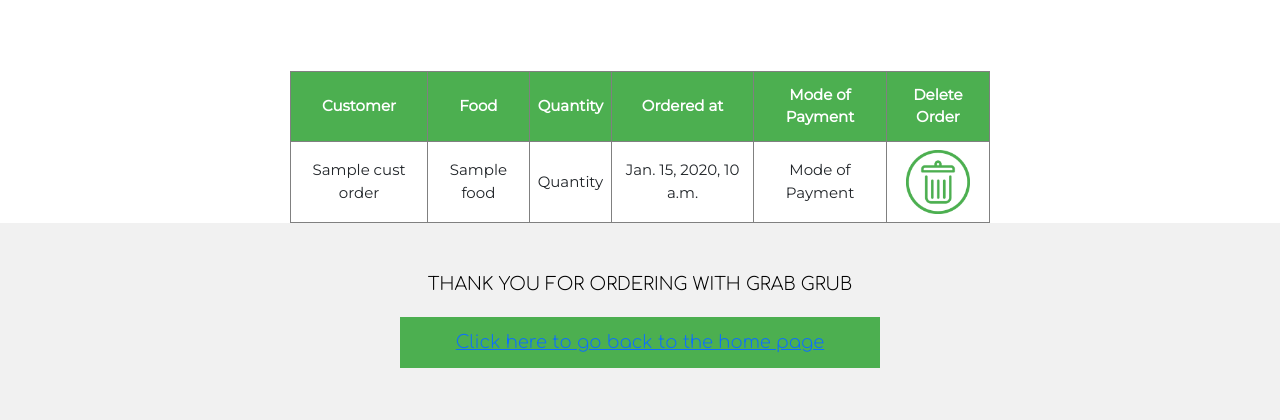
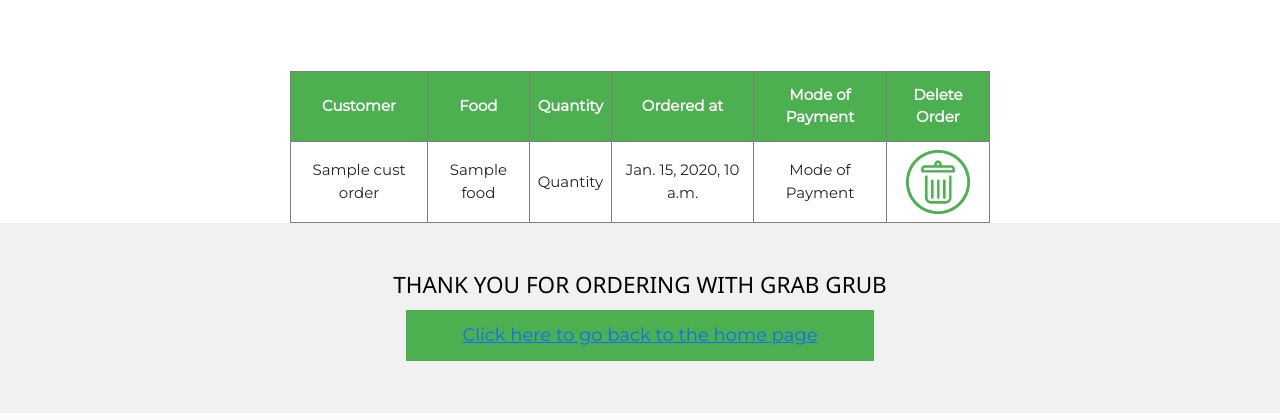
Before and after one commit to Znarfois/grab-grub, a Django app: template GrabGrub/Kiosk/templates/Kiosk/orderdetails.html in a window 1280 px wide. Shown: the part 757-1177 px from the top of the page. After the commit the page ends 1118 px from the top, so only its background shows below. Run offline with Django 3.2, Linux system fonts and the light colour scheme; the template is opened without the code that fills it: most values are stand-ins (such as "Sample title", 1, 10 or a date in 2020).

Commit message:
changes to order details

```diff
--- a/GrabGrub/Kiosk/templates/Kiosk/base.html
+++ b/GrabGrub/Kiosk/templates/Kiosk/base.html
@@ -33,7 +33,7 @@
         <header class="bgimg w3-display-container w3-grayscale-min" id="home">
             <div class="w3-display-middle w3-center">
                 <div style="text-shadow: -1px 0 black, 0 2px black, 2px 0 black, 0 -1px black;">
-                <span class="w3-text-white" style="font-size:90px; font-family: 'Comfortaa';">Welcome to<br>Grab Grub</span>
+                <span class="w3-text-white" style="font-size:90px; font-family: 'Comfortaa', Helvetica, sans-serif;">Welcome to<br>Grab Grub</span>
                 </div>
             </div>
         </header>
--- a/GrabGrub/Kiosk/templates/Kiosk/orderdetails.html
+++ b/GrabGrub/Kiosk/templates/Kiosk/orderdetails.html
@@ -38,8 +38,8 @@
 
   <!-- Footer -->
   <footer class="w3-center w3-light-grey w3-padding-48 w3-large">
-    <p style="font-family:'Comfortaa';">THANK YOU FOR ORDERING WITH GRAB GRUB</p>
-    <button class="button button1" style="font-family: 'Comfortaa';"><a href="{% url 'home' %}">Click here to go back to the home page</a></button>
+    <h4>THANK YOU FOR ORDERING WITH GRAB GRUB</h4>
+    <button class="button button1"><a href="{% url 'home' %}">Click here to go back to the home page</a></button>
   </footer>
   {% endblock %}
 </body>
--- a/GrabGrub/static/css/homestyles.css
+++ b/GrabGrub/static/css/homestyles.css
@@ -52,6 +52,7 @@
 
 .button1 {
     padding: 12px 56px;
+    font-family: 'Montserrat', Helvetica, sans-serif;
 }
 
 .button2 {
@@ -62,3 +63,8 @@
     max-width: 75%;
     height: auto;
 }
+
+.h4 {
+    font-family: 'Montserrat', Helvetica, sans-serif;
+    font-weight: 700;
+}
```
